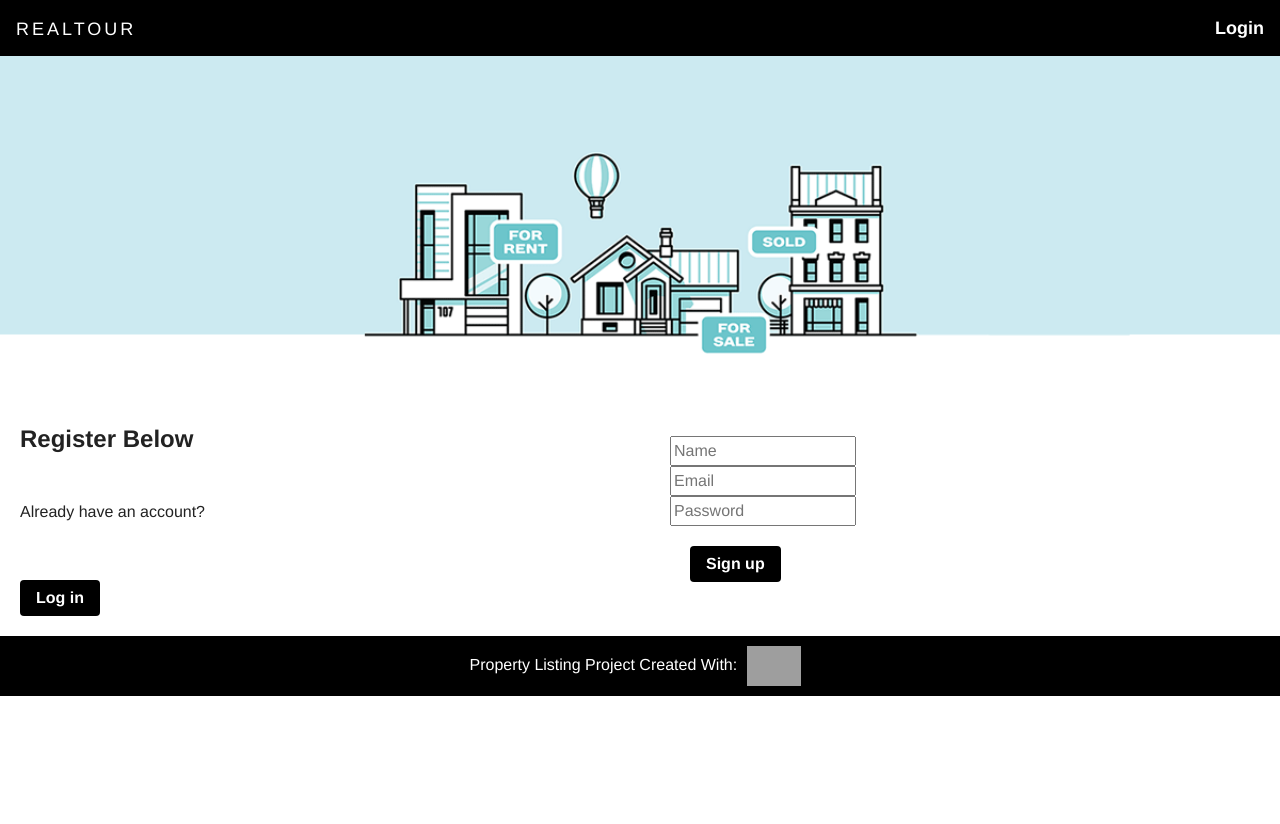
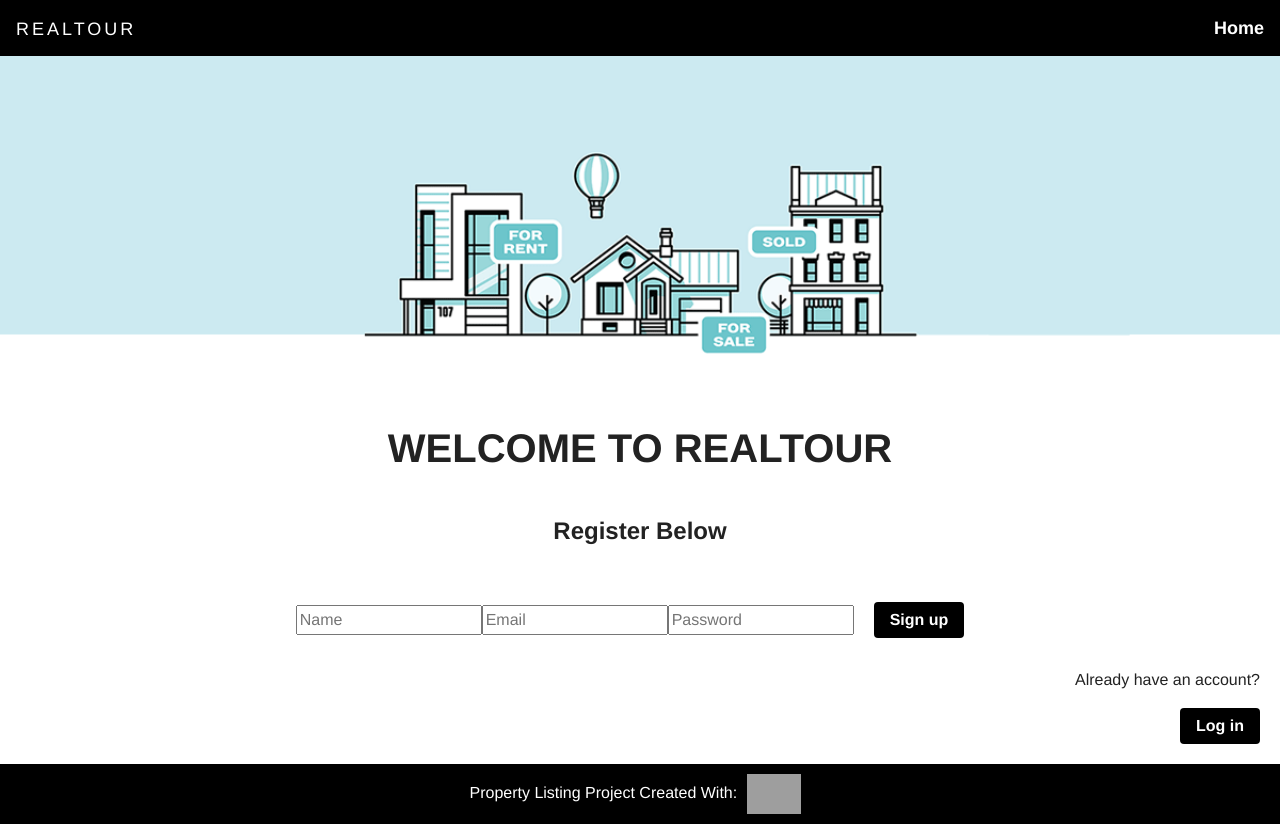
Before and after one commit to kellysal/project-re, a React (Create React App) app in the folder client/: page /register in a window 1280 px wide. Before the commit the page ends 800 px from the top, so only its background shows below. Built offline with nearby package versions, Linux system fonts and the light colour scheme; grey boxes are pictures that could not be loaded; a web font is replaced by a local one.

Commit message:
log and reg format

```diff
--- a/client/src/components/Auth/Login.js
+++ b/client/src/components/Auth/Login.js
@@ -51,18 +51,15 @@ class Login extends Component {
                 </Row>
                 <Row>
                     <Col size="lg-12">
-
+                        <h1 style={{ padding: 20, textAlign: "center", fontFamily: "Helvetica" }}>
+                            WELCOME TO REALTOUR
+                        </h1>
                     </Col>
                 </Row>
                 <Row>
-                    <Col size="md-6">
-                        <p style={{ padding: 20, textAlign: "left", fontFamily: "Helvetica" }}>Don't have an account?</p>
-                        <h4 style={{ padding: 20, textAlign: "left", fontFamily: "Helvetica" }}>Register Below</h4>
-                        <Link to="/register" className="btn">Register</Link>
-                    </Col>
-                    <Col size="md-6">
-                        <h4 style={{ padding: 20, textAlign: "left", fontFamily: "Helvetica" }}>Login Below</h4>
-                        <form onSubmit={this.onSubmit} style={{ padding: 30 }}>
+                    <Col size="lg-12">
+                        <h4 style={{ padding: 20, textAlign: "center", fontFamily: "Helvetica" }}>Login Below</h4>
+                        <form onSubmit={this.onSubmit} style={{ padding: 10, display: "flex", justifyContent: "center", alignItems: "center" }}>
                             <div className="input-field">
                                 <input
                                     onChange={this.onChange}
@@ -82,9 +79,11 @@ class Login extends Component {
                                 />
                             </div>
                             <div>
-                                <button type="submit" className="btn" style={{ marginTop: 20 }}>Login</button>
+                                <button type="submit" className="btn">Login</button>
                             </div>
                         </form>
+                        <p style={{ marginRight: 20, textAlign: "right", fontFamily: "Helvetica" }}>Don't have an account?</p>
+                        <Link to="/register" className="btn" style={{ marginTop: 0, float: "right" }}>Register</Link>
                     </Col>
                 </Row>
             </Container >
--- a/client/src/components/Auth/Register.js
+++ b/client/src/components/Auth/Register.js
@@ -42,12 +42,16 @@ class Register extends Component {
                     </Col>
                 </Row>
                 <Row>
-                    <Col size="md-6">
-                        <h4 style={{ padding: 20, textAlign: "left", fontFamily: "Helvetica" }}>Register Below</h4>
-                        <p style={{ padding: 20, textAlign: "left", fontFamily: "Helvetica" }}>Already have an account?</p><Link to="/login" className="btn">Log in</Link>
+                    <Col size="lg-12">
+                        <h1 style={{ padding: 20, textAlign: "center", fontFamily: "Helvetica" }}>
+                            WELCOME TO REALTOUR
+                        </h1>
                     </Col>
-                    <Col size="md-6">
-                        <form onSubmit={this.onSubmit} style={{ padding: 30 }}>
+                </Row>
+                <Row>
+                    <Col size="lg-12">
+                        <h4 style={{ padding: 20, textAlign: "center", fontFamily: "Helvetica" }}>Register Below</h4>
+                        <form onSubmit={this.onSubmit} style={{ padding: 10, display: "flex", justifyContent: "center", alignItems: "center" }}>
                             <div className="input-field">
                                 <input
                                     onChange={this.onChange}
@@ -79,6 +83,8 @@ class Register extends Component {
                                 <button type="submit" className="btn">Sign up</button>
                             </div>
                         </form>
+                        <p style={{ marginRight: 20, textAlign: "right", fontFamily: "Helvetica" }}>Already have an account?</p>
+                        <Link to="/login" className="btn" style={{ marginTop: 0, float: "right" }}>Log in</Link>
                     </Col>
                 </Row>
             </Container>
--- a/client/src/components/Auth/style.css
+++ b/client/src/components/Auth/style.css
@@ -2,7 +2,7 @@ body, h1, .btn{
     font-family: "Helvetica", sans-serif;
 }
 
-.btn, .btn-primary {
+.btn, .btn-primary{
     background-color: black;
     color: white;
     border: none;
--- a/client/src/components/Nav/index.js
+++ b/client/src/components/Nav/index.js
@@ -9,7 +9,7 @@ function Nav(props) {
       <a className="navbar-brand" href="/">
         RealTour
       </a>
-      <Link to='/login' style={{ color: "white", fontFamily: "Helvetica" }} className="ml-auto">Login</Link>
+      <Link to='/login' style={{ color: "white", fontFamily: "Helvetica" }} className="ml-auto">Home</Link>
     </nav>
   );
 }
--- a/client/src/pages/Listings.js
+++ b/client/src/pages/Listings.js
@@ -84,9 +84,9 @@ class Listings extends Component {
           <Col size="lg-12">
             <Header>
               <h1 style={{ fontFamily: "Helvetica", letterSpacing: 3, color: "white" }}>
-                Welcome Text
+                LISTINGS
               </h1>
-              <h4 style={{ fontFamily: "Helvetica", letterSpacing: 3, color: "white" }}>Additional Placeholder Text</h4>
+              <h4 style={{ fontFamily: "Helvetica", letterSpacing: 3, color: "white" }}>SEARCH AND ADD PROPERTIES TO YOUR LIST</h4>
             </Header>
           </Col>
         </Row>
@@ -94,13 +94,12 @@ class Listings extends Component {
           <Col size="lg-12">
             <Jumbotron>
               <h1>MY PROPERTY LIST</h1>
-              <p>Placeholder Text</p>
+              <p>CHECK OUT YOUR SAVED LISTINGS BELOW</p>
             </Jumbotron>
             {this.state.listings.length ? (
               <Wrapper>
                 {this.state.listings.map(listing => (
                   <ListingCard
-                    // removeFriend={this.removeFriend}
                     id={listing._id}
                     key={listing._id}
                     name={listing.address}
```
Also changed, not shown: client/src/style.css (line endings or trailing spaces).
